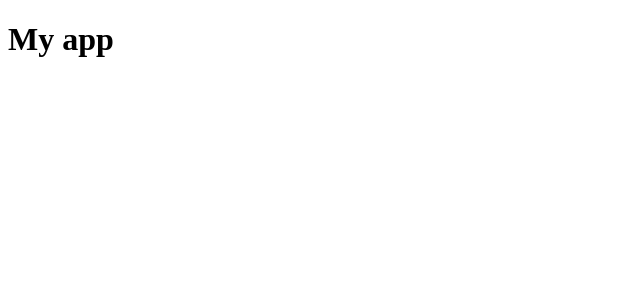
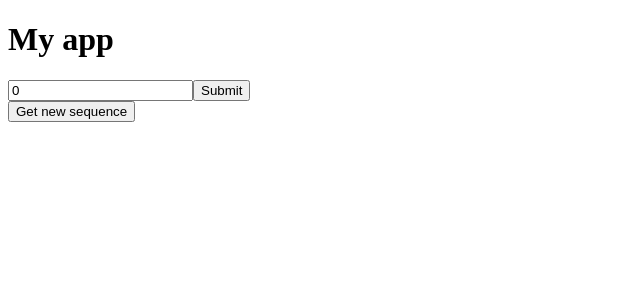
Before and after one commit to aemann2/mastermind, a React (Create React App) app: page / in a window 1280 px wide. Shown: the top 300 px of the page, without its empty margins (0-640 px from the left). Built offline with nearby package versions, Linux system fonts and the light colour scheme.

Commit message:
retrieved sequence from api and wrote comparison function

```diff
--- a/package.json
+++ b/package.json
@@ -10,6 +10,7 @@
     "@types/node": "^16.11.17",
     "@types/react": "^17.0.38",
     "@types/react-dom": "^17.0.11",
+    "axios": "^0.24.0",
     "react": "^17.0.2",
     "react-dom": "^17.0.2",
     "react-scripts": "5.0.0",
--- a/src/App.tsx
+++ b/src/App.tsx
@@ -1,9 +1,45 @@
-import React from 'react';
+import { useState } from 'react';
+import axios from 'axios';
 
 function App() {
+	const [sequence, setSequence] = useState<[number] | null>(null);
+	const [entry, setEntry] = useState(0);
+
+	const getSequence = async () => {
+		const num = await axios(
+			'https://www.random.org/integers/?num=4&min=0&max=7&col=1&base=10&format=plain&rnd=new'
+		);
+		setSequence(num.data.split('\n').slice(0, -1));
+	};
+
+	const compareSequence = () => {
+		if (sequence) {
+			if (sequence.join('') === entry.toString()) {
+				console.log(true);
+			} else {
+				console.log(false);
+			}
+		}
+	};
+
+	const handleSubmit = (e: any) => {
+		e.preventDefault();
+		compareSequence();
+	};
+
 	return (
 		<>
 			<h1>My app</h1>
+			<form onSubmit={handleSubmit}>
+				<input
+					type='number'
+					onChange={(e: any) => setEntry(e.target.value)}
+					value={entry}
+				/>
+				<button>Submit</button>
+			</form>
+			{sequence && <h2>{sequence}</h2>}
+			<button onClick={getSequence}>Get new sequence</button>
 		</>
 	);
 }
```
Also changed, not shown: 1 other file (tests, documents, lock files or other folders).
